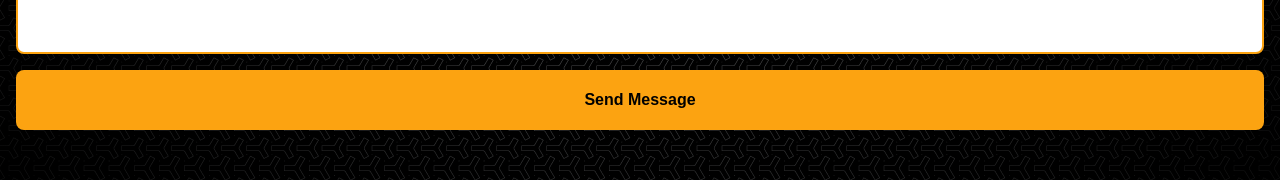
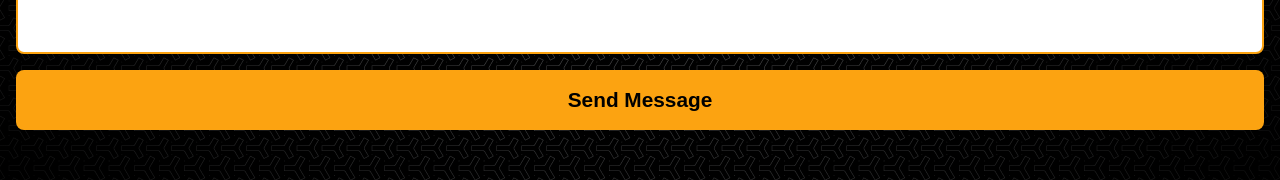
Before and after one commit to djzib0/portfolio-website, a React (Vite) app: page / in a window 1280 px wide. Shown: the part 3689-3869 px from the top of the page. Built offline with nearby package versions, Linux system fonts and the light colour scheme.

Commit message:
adjusted styles

```diff
--- a/src/components/contact.css
+++ b/src/components/contact.css
@@ -74,4 +74,5 @@ textarea {
 
 form .btn {
     width: 100%;
+    font-size: 1.3rem;
 }
--- a/src/components/portfolio.css
+++ b/src/components/portfolio.css
@@ -1,4 +1,5 @@
 /* swiper styles */
+
 .swiper-button-next {
     padding-left: 1rem;
 }
@@ -33,7 +34,7 @@
     "header"
     "desc"
     "technologies";
-    margin: 0rem 2rem;
+    margin: 0rem .5rem;
     border-top-right-radius: 1.5rem;
     border-top-left-radius: 1.5rem;
     border-bottom-left-radius: .5rem;
```
